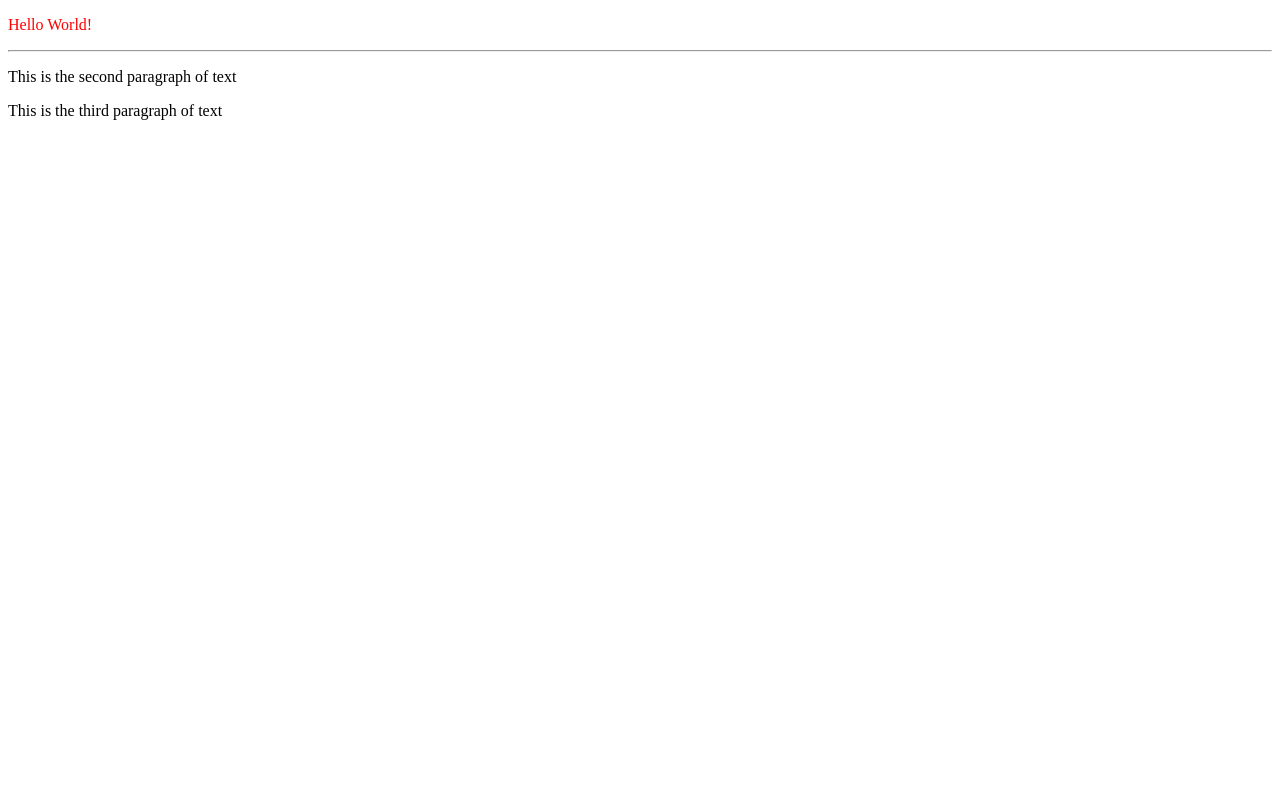
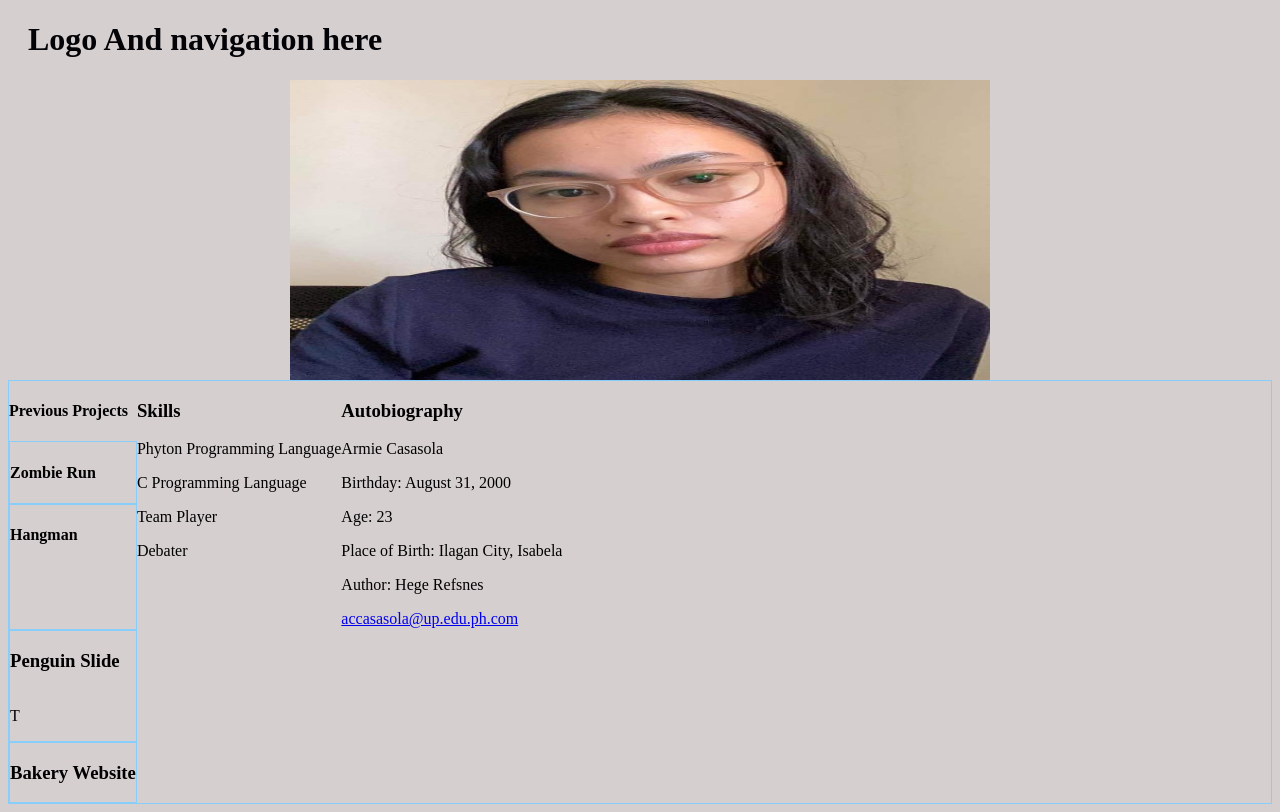
Before and after one commit to accasasola/accasasola.github.io, a plain HTML site: page index.html in a window 1280 px wide. Drawn offline with Linux system fonts and the light colour scheme.

Commit message:
added styles.ccs, casasola.jpg

```diff
--- a/index.html
+++ b/index.html
@@ -1,16 +1,59 @@
 <!DOCTYPE html>
+<html>
+<head>
+  <link rel="stylesheet" href="styles.css">
+</head>
+<body>
+<h1>Logo And navigation here</h1>
+<img src="casasola.jpg" alt="Armie Casasola" width="700" height="300">
+</div>
+<div class="flex-container">
+	<div>
+		<h4>Previous Projects</h4>
+    <div class="flex-item" style="flex: 2;">
+        <h4>Zombie Run</h4>
+    </div>
+    <div class="flex-item" style="flex: 2;">
+        <h4>Hangman</h4>
+        <p></p>
+        <p></p>
+    </div>
+    <div class="flex-item" style="flex: 2;">
+        <h3>Penguin Slide</h3>
+        <p>T</p>
+    </div>
+    <div class="flex-item" style="flex: 2;">
+        <h3>Bakery Website</h3>
+    </div>
+</div>
+<div class="flex container">
+	<div>
+		<div class="flex item" style="flex: 2;">
+			<h3>Skills</h3>
+			<p>Phyton Programming Language</p>
+			<p>C Programming Language</p>
+			<p>Team Player</p>
+			<p>Debater</p>
+		</div>
 
-<html>
-  <head>
-    <title>My Web Page</title>
-  </head>
+	</div>
+</div>
+<div class="flex container">
+	<div>
+		<div class="flex item" style="flex: 2;">
+			<h3>Autobiography</h3>
+			<p>Armie Casasola</p>
+			<p>Birthday: August 31, 2000</p>
+			<p>Age: 23</p>
+			<p>Place of Birth: Ilagan City, Isabela</p>
+		</div>
 
-  <body>
-    <p style ="color:red">Hello World!</p>
-    <hr />
-    <p>This is the second paragraph of text</p>
-	<p>This is the third paragraph of text</p>
+	</div>
+<footer>
+	<p>Author: Hege Refsnes</p>
+	<p><a href="accasasola@up.edu.ph">accasasola@up.edu.ph.com</a></p>
+	</footer>
 
-  </body>
-
+</div>
+</body>
 </html>
--- /dev/null
+++ b/styles.css
@@ -0,0 +1,43 @@
+body {
+	background-color: rgb(214, 207, 207);
+  }
+
+  h1 {
+	color: rgb(2, 2, 7);
+	margin-left: 20px;
+  }
+
+
+  img {
+	display: block;
+	margin-left: auto;
+	margin-right: auto;
+  }
+  .flex-container {
+	display: flex;
+	flex-direction: row;
+	border-style: solid;
+	border-width: 1px;
+	border-color: lightskyblue;
+}
+ .flex-container {
+	display: flex;
+ }
+.flex-item {
+	display: flex;
+	flex-direction: column;
+	border-style: solid;
+	border-width: 1px;
+	border-color: lightskyblue;
+}
+
+.flex-container {
+	display: flex;
+ }
+.flex-item {
+	display: flex;
+	flex-direction: column;
+	border-style: solid;
+	border-width: 1px;
+	border-color: lightskyblue;
+}
```
Also changed, not shown: Casasola.JPG (added).
